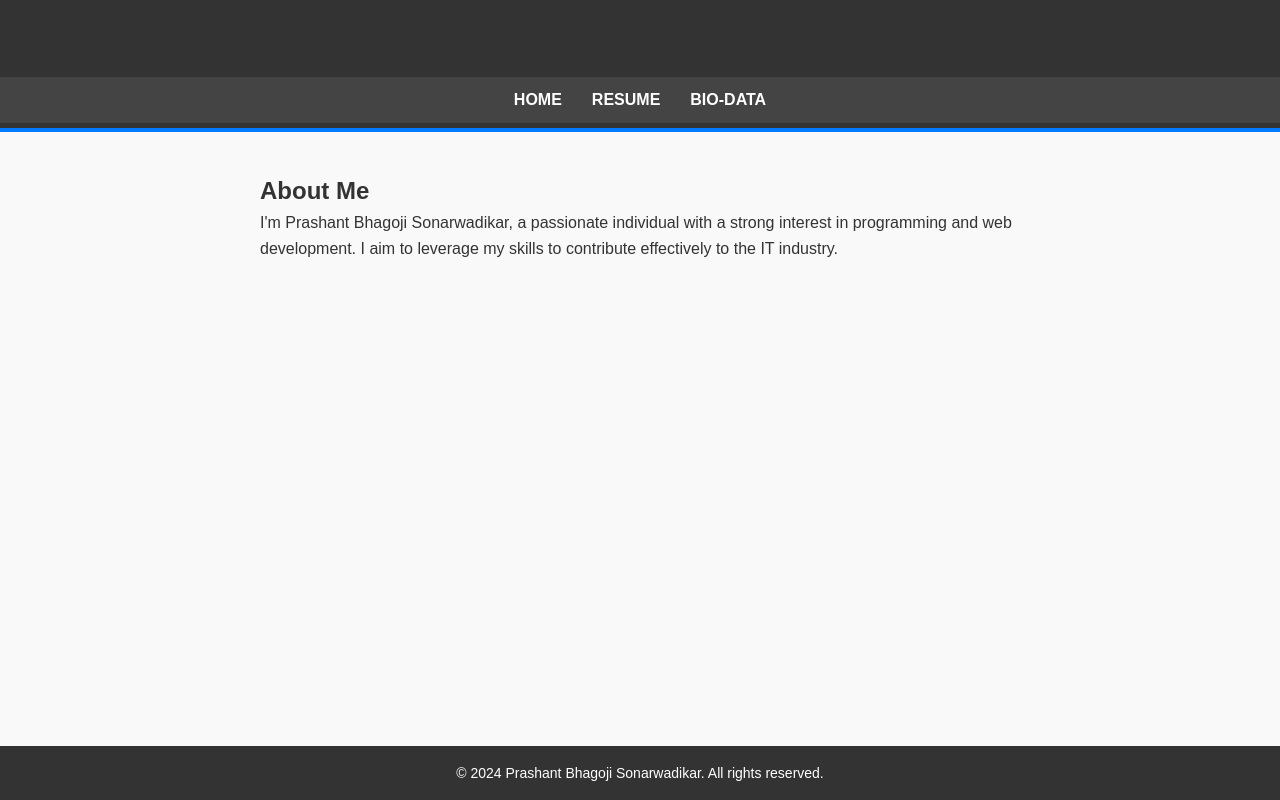
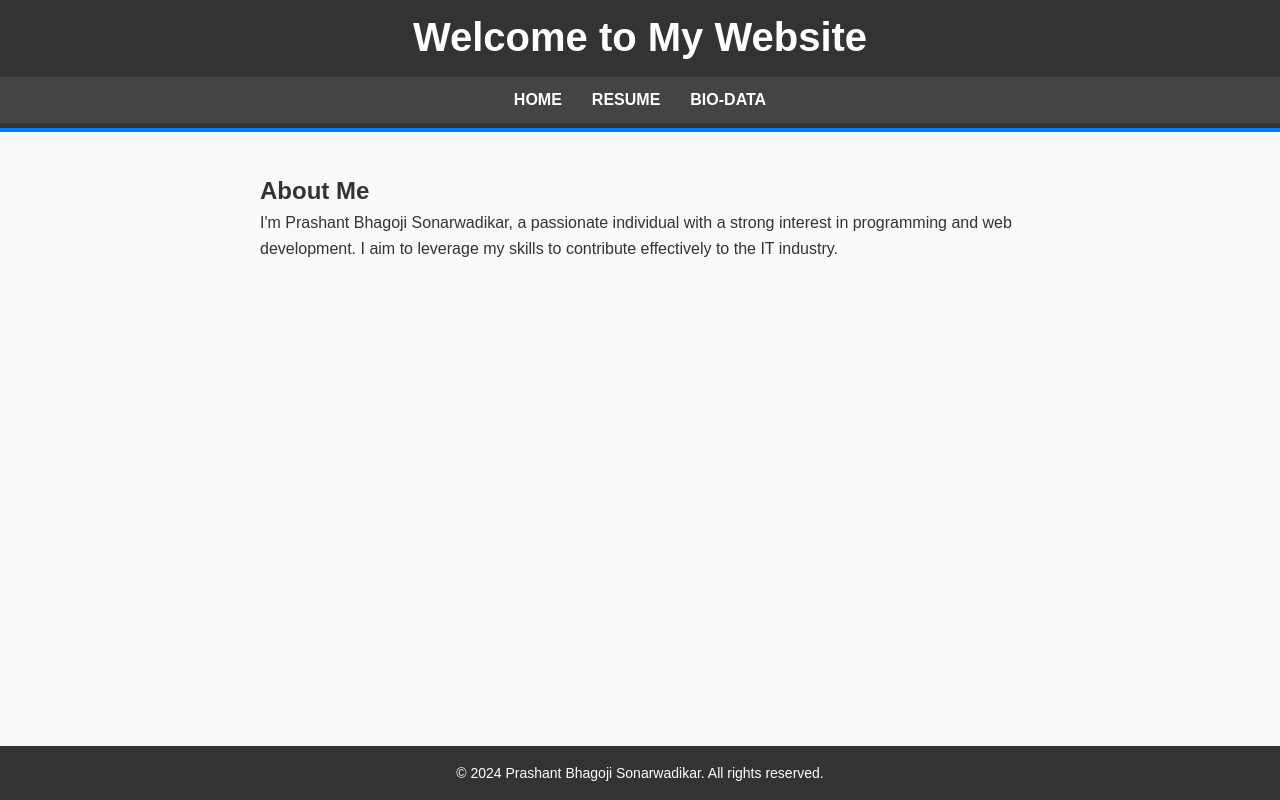
Before and after one commit to prashantitsgithub/resume, a plain HTML site: page index.html in a window 1280 px wide. Drawn offline with Linux system fonts and the light colour scheme.

Commit message:
Update index.html

```diff
--- a/index.html
+++ b/index.html
@@ -8,7 +8,7 @@
 </head>
 <body>
     <header>
-        <h1>Welcome to My Website</h1>
+        <h1 style="color:white;">Welcome to My Website</h1>
         <nav>
             <ul>
                 <li><a href="index.html">Home</a></li>
```
